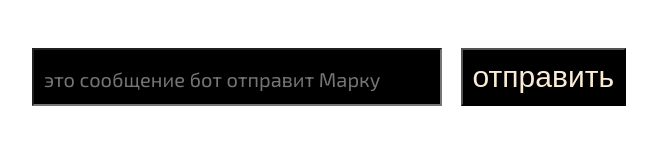
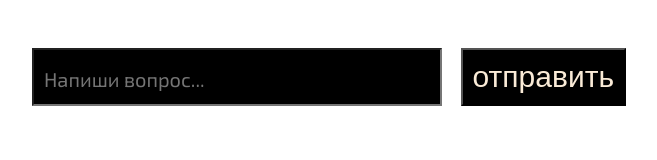
Before and after one commit to antonenkoo/chat-bot-tg-TEST, a plain HTML site: page index.html in a window 1280 px wide. Shown: the whole page, without its empty margins (48-705 px from the left). Drawn offline with Linux system fonts and the light colour scheme.

Commit message:
fix placeholder

```diff
--- a/index.html
+++ b/index.html
@@ -25,7 +25,7 @@
 
       <div class = 'controls'id="controls">
         <form name="publish">
-          <input class='controls__input' type="text" name="message" placeholder="это сообщение бот отправит Марку"/>
+          <input class='controls__input' type="text" name="message" placeholder="Напиши вопрос..."/>
           <input class='controls__input' type="submit" value="отправить"/>
         </form>
       </div>
```
